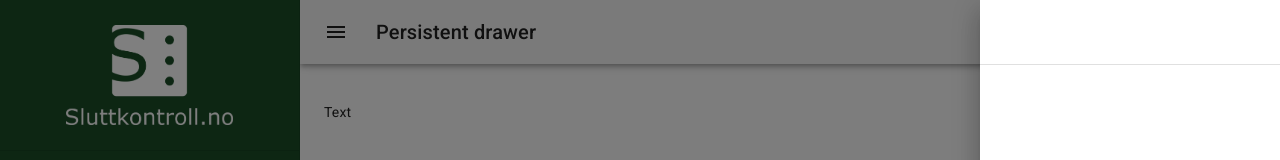
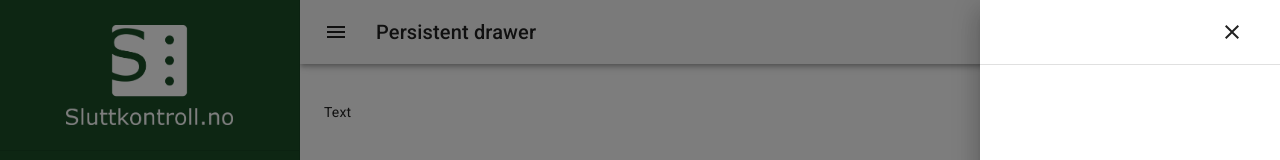
Before and after one commit to tjernstad-utvikling/sluttkontroll.no, a React (Create React App) app: page / in a window 1280 px wide. Both pictures are taken after a click on the button 1216 px from the left and 32 px from the top of the page. Shown: the top 160 px of the page. Built offline with nearby package versions, Linux system fonts and the light colour scheme.

Commit message:
close menu

```diff
--- a/src/index.tsx
+++ b/src/index.tsx
@@ -15,4 +15,4 @@ ReactDOM.render(
 // If you want to start measuring performance in your app, pass a function
 // to log results (for example: reportWebVitals(console.log))
 // or send to an analytics endpoint. Learn more: https://bit.ly/CRA-vitals
-reportWebVitals(console.log);
+reportWebVitals();
--- a/src/layout/main/index.tsx
+++ b/src/layout/main/index.tsx
@@ -1,12 +1,8 @@
 import React, { useState } from "react";
-import {
-  Theme,
-  createStyles,
-  makeStyles,
-  useTheme,
-} from "@material-ui/core/styles";
+import { Theme, createStyles, makeStyles } from "@material-ui/core/styles";
 
 import AppBar from "@material-ui/core/AppBar";
+import CloseIcon from "@material-ui/icons/Close";
 import CssBaseline from "@material-ui/core/CssBaseline";
 import Divider from "@material-ui/core/Divider";
 import Drawer from "@material-ui/core/Drawer";
@@ -22,7 +18,6 @@ interface MainLayoutProps {
 }
 export const MainLayout = ({ children }: MainLayoutProps): JSX.Element => {
   const classes = useStyles();
-  const theme = useTheme();
   const [open, setOpen] = useState<boolean>(true);
   const [isMenuOpen, setIsMenuOpen] = useState<boolean>(false);
 
@@ -88,7 +83,16 @@ export const MainLayout = ({ children }: MainLayoutProps): JSX.Element => {
         open={isMenuOpen}
         onClose={() => setIsMenuOpen(false)}
       >
-        <div className={classes.drawerHeader}>{/* drawer header */}</div>
+        <div className={classes.drawerHeader}>
+          <IconButton
+            color="inherit"
+            aria-label="close drawer"
+            onClick={() => setIsMenuOpen(!isMenuOpen)}
+            className={classes.menuButton}
+          >
+            <CloseIcon />
+          </IconButton>
+        </div>
         <Divider />
       </Drawer>
       <main
--- a/src/theme/light.ts
+++ b/src/theme/light.ts
@@ -3,7 +3,7 @@ import {
   PaletteOptions,
 } from "@material-ui/core/styles/createPalette";
 
-import { createMuiTheme } from "@material-ui/core/styles";
+import { unstable_createMuiStrictModeTheme as createMuiTheme } from "@material-ui/core";
 
 export const theme = createMuiTheme({
   palette: {
```
